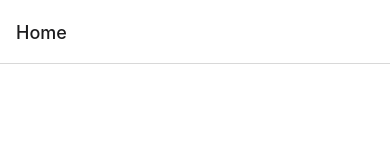
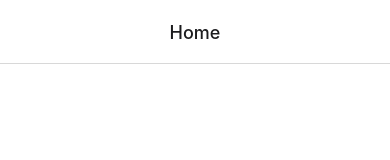
Before and after one commit to Cyclone-92/ESP32_Android_Camera, a React Native app: screen / in a window 390 px wide. Shown: the top 160 px of the page. Built offline with nearby package versions, Linux system fonts and the light colour scheme.

Commit message:
error in saved videos

```diff
--- a/App.tsx
+++ b/App.tsx
@@ -469,6 +469,7 @@ const DownloadScreen = ({ route }: DownloadScreenProps) => {
           const videoFiles = files
             .filter(file => file.isFile() && file.name.endsWith('.mp4')) // Filter .mp4 files
             .map(file => file.path);
+          console.log('Video files:', videoFiles);  // Debug log
           setVideos(videoFiles);
         } catch (error) {
           console.error('Error reading directory:', error);
@@ -510,7 +511,9 @@ const DownloadScreen = ({ route }: DownloadScreenProps) => {
               style={videoItemStyle}
               onPress={() => handleOpenVideo(item)}
             >
-                <Text style={textColor}>{item.split('/').pop()}</Text> {/* Display the file name */}
+              <Text style={textColor}>
+                {item ? item.split('/').pop() || 'Unknown Video' : 'Invalid Video'}
+              </Text> {/* Display the file name or fallback text */}
             </TouchableOpacity>
           )}
           />
@@ -537,7 +540,12 @@ const DownloadScreen = ({ route }: DownloadScreenProps) => {
 const App = () => {
   return (
     <NavigationContainer>
-      <Stack.Navigator initialRouteName="Home">
+      <Stack.Navigator
+        initialRouteName="Home"
+        screenOptions={{
+          headerTitleAlign: 'center',  // Center the title for all screens
+        }}
+      >
         <Stack.Screen name="Home" component={HomeScreen} />
         <Stack.Screen name="Video" component={VideoScreen} />
         <Stack.Screen name="Download" component={DownloadScreen} />
```
Also changed, not shown: 1 other file (tests, documents, lock files or other folders). Lines whose indentation alone changed are shown as unchanged.
